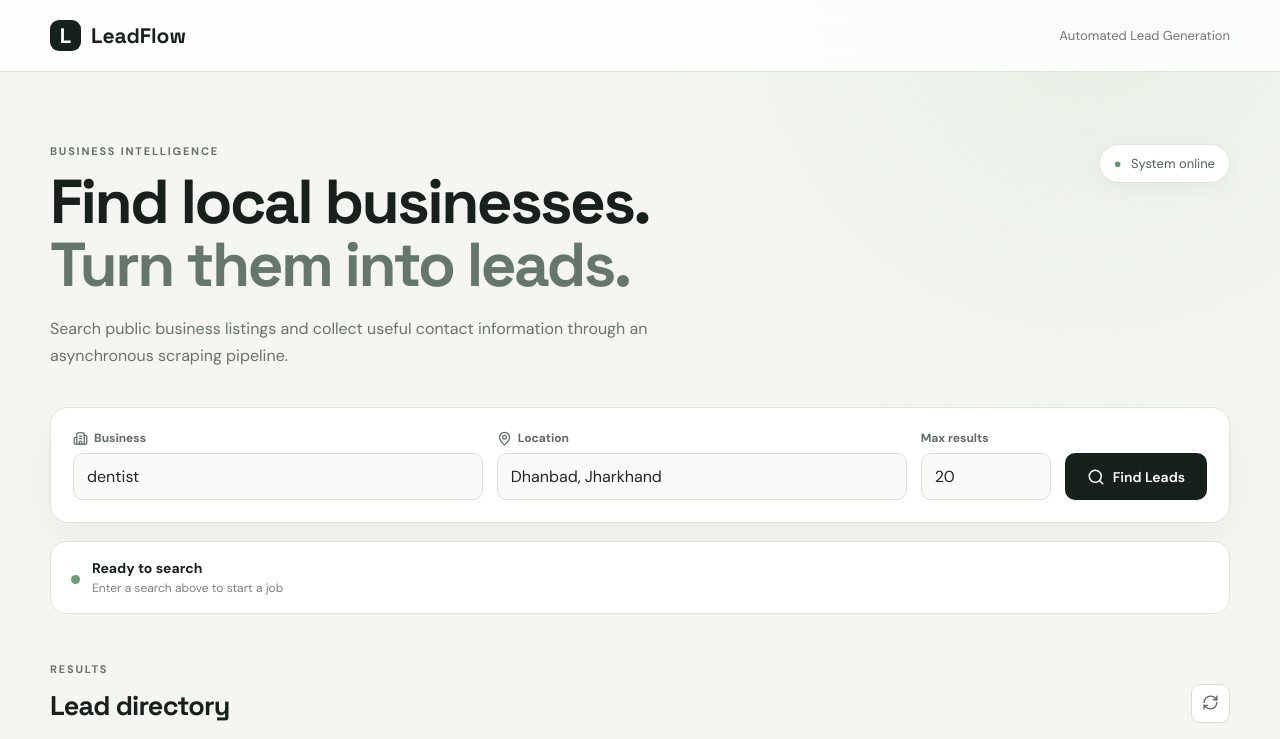
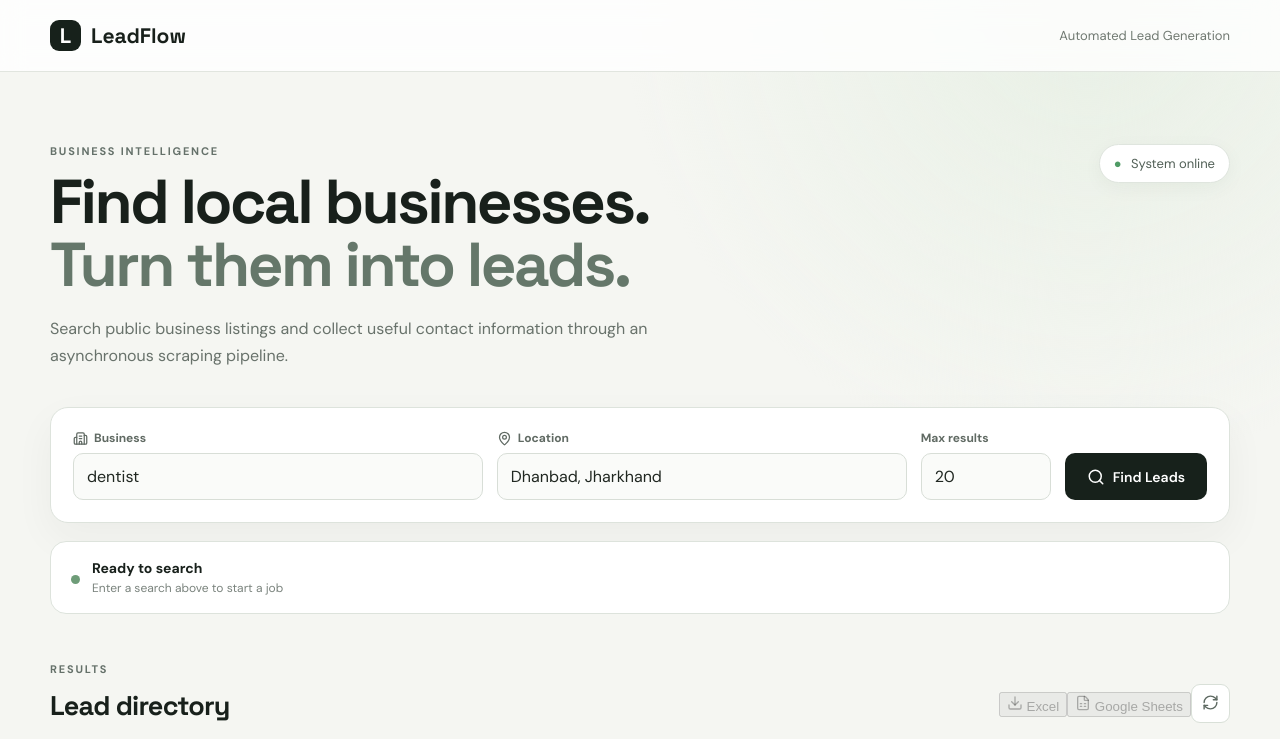
Before and after one commit to Siddhant-0107/Lead-Scraper, a React (Vite) app in the folder frontend/: page / in a window 1280 px wide. Shown: the top 739 px of the page. Built offline with nearby package versions, Linux system fonts and the light colour scheme; no server answers.

Commit message:
feat: add Excel and Google Sheets export controls

```diff
--- a/frontend/src/main.jsx
+++ b/frontend/src/main.jsx
@@ -1,6 +1,7 @@
 import React, { useEffect, useMemo, useState } from "react";
 import { createRoot } from "react-dom/client";
-import { Search, MapPin, Building2, RefreshCw, ExternalLink, Phone, Globe, Loader2, CheckCircle2, XCircle } from "lucide-react";
+import { Search, MapPin, Building2, RefreshCw, ExternalLink, Phone, Globe, Loader2, CheckCircle2, XCircle, FileSpreadsheet, Download } from "lucide-react";
+import * as XLSX from "xlsx";
 import "./styles.css";
 
 const API_URL = (import.meta.env.VITE_API_URL || "http://localhost:3000").replace(/\/$/, "");
@@ -20,6 +21,28 @@ async function api(path, options = {}) {
   return body;
 }
 
+function exportExcel(leads, job) {
+  const rows = leads.map(lead => ({
+    Business: lead.name || "",
+    Category: lead.category || "",
+    Phone: lead.phone || "",
+    WhatsApp: lead.whatsapp || "",
+    Address: lead.address || "",
+    Website: lead.website || "",
+    "Google Maps": lead.googleMapsUrl || "",
+    Rating: lead.rating ?? "",
+    "Review Count": lead.reviewCount ?? "",
+    Location: lead.location || "",
+    Source: lead.source || "Google Maps"
+  }));
+  const sheet = XLSX.utils.json_to_sheet(rows);
+  sheet["!cols"] = [16, 20, 18, 18, 42, 32, 55, 10, 14, 24, 18].map(wch => ({ wch }));
+  const workbook = XLSX.utils.book_new();
+  XLSX.utils.book_append_sheet(workbook, sheet, "Leads");
+  const filename = `leadflow-${job?.business || "leads"}-${job?.location || "export"}`.replace(/[^a-z0-9]+/gi, "-").replace(/^-|-$/g, "").toLowerCase();
+  XLSX.writeFile(workbook, `${filename || "leadflow-leads"}.xlsx`);
+}
+
 function App() {
   const [business, setBusiness] = useState("dentist");
   const [location, setLocation] = useState("Dhanbad, Jharkhand");
@@ -27,6 +50,7 @@ function App() {
   const [job, setJob] = useState(null);
   const [leads, setLeads] = useState([]);
   const [loading, setLoading] = useState(false);
+  const [exportingSheets, setExportingSheets] = useState(false);
   const [error, setError] = useState("");
 
   const completed = job?.status === "completed";
@@ -67,6 +91,20 @@ function App() {
       setError("");
     } catch (err) {
       setError(err.status === 429 ? "API rate limit reached. Please try again shortly." : err.message);
+    }
+  }
+
+  async function exportGoogleSheets() {
+    if (!completed || exportingSheets) return;
+    setExportingSheets(true);
+    setError("");
+    try {
+      const result = await api(`/api/jobs/${job.jobId}/export/sheets`, { method: "POST" });
+      window.open(result.url, "_blank", "noopener,noreferrer");
+    } catch (err) {
+      setError(err.status === 503 ? "Google Sheets is not configured. Add GOOGLE_SHEET_ID and GOOGLE_APPLICATION_CREDENTIALS to the API environment." : err.message);
+    } finally {
+      setExportingSheets(false);
     }
   }
 
@@ -140,7 +178,14 @@ function App() {
         {job?.status === "running" && <div className="progress"><div style={{ width: `${job.progress || 0}%` }} /></div>}
 
         <section className="results-section">
-          <div className="section-heading"><div><p className="eyebrow">RESULTS</p><h2>Lead directory</h2></div><button className="refresh" onClick={refreshResults} disabled={!completed} title={completed ? "Refresh current job results" : "Results are available after the current job completes"}><RefreshCw size={17} /></button></div>
+          <div className="section-heading">
+            <div><p className="eyebrow">RESULTS</p><h2>Lead directory</h2></div>
+            <div className="export-actions">
+              <button className="export-btn" onClick={() => exportExcel(leads, job)} disabled={!completed || !leads.length} title="Download current results as Excel"><Download size={16} /> Excel</button>
+              <button className="export-btn" onClick={exportGoogleSheets} disabled={!completed || !leads.length || exportingSheets} title="Export current results to Google Sheets"><FileSpreadsheet size={16} /> {exportingSheets ? "Exporting…" : "Google Sheets"}</button>
+              <button className="refresh" onClick={refreshResults} disabled={!completed} title={completed ? "Refresh current job results" : "Results are available after the current job completes"}><RefreshCw size={17} /></button>
+            </div>
+          </div>
           {leads.length === 0 ? <div className="empty"><Search size={30} /><h3>{loading ? "Waiting for results" : "No leads to display"}</h3><p>{loading ? "Leads from this job will appear after scraping completes." : "Run a search to populate your lead directory."}</p></div> : <div className="table-wrap"><table><thead><tr><th>Business</th><th>Phone</th><th>Website</th><th>Address</th><th>Maps</th></tr></thead><tbody>{leads.map((lead, index) => <tr key={`${lead.googleMapsUrl || lead.name}-${index}`}><td><strong>{lead.name || "—"}</strong>{lead.category && <small>{lead.category}</small>}</td><td>{lead.phone ? <a href={`tel:${lead.phone}`}><Phone size={14} />{lead.phone}</a> : "—"}</td><td>{lead.website ? <a href={lead.website} target="_blank" rel="noreferrer"><Globe size={14} />Visit</a> : "—"}</td><td className="address">{lead.address || "—"}</td><td>{lead.googleMapsUrl ? <a href={lead.googleMapsUrl} target="_blank" rel="noreferrer"><ExternalLink size={14} />Open</a> : "—"}</td></tr>)}</tbody></table></div>}
         </section>
       </main>
```
